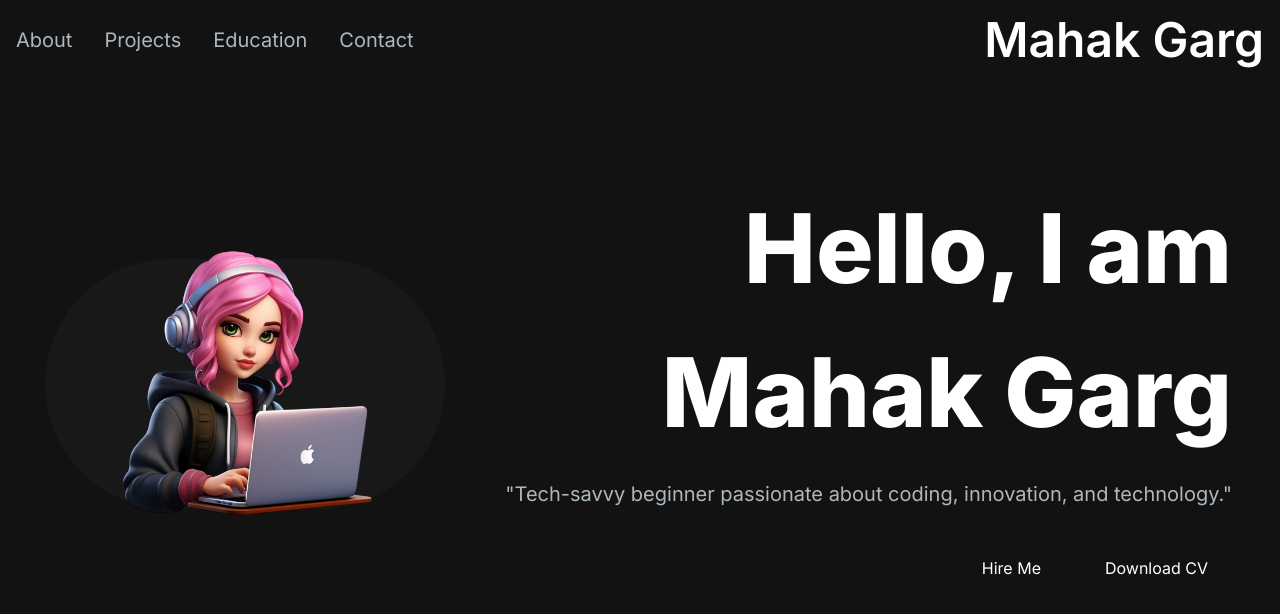
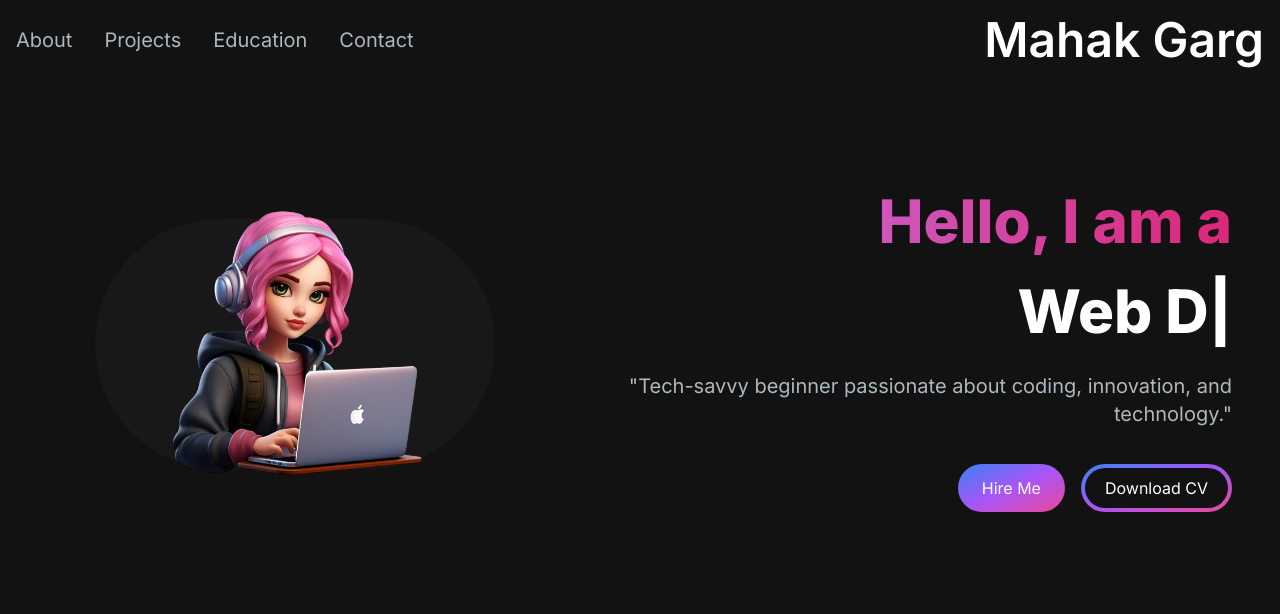
Before and after one commit to Mahak008/my-portfolio, a Next.js app: page / in a window 1280 px wide. Shown: the top 614 px of the page. Built offline with nearby package versions, Linux system fonts and the light colour scheme.

Commit message:
Hero Section Complete

```diff
--- a/package.json
+++ b/package.json
@@ -12,7 +12,8 @@
     "next": "14.2.3",
     "react": "^18",
     "react-dom": "^18",
-    "react-icons": "^5.2.1"
+    "react-icons": "^5.2.1",
+    "react-type-animation": "^3.2.0"
   },
   "devDependencies": {
     "eslint": "^8",
--- a/src/app/components/Hero.jsx
+++ b/src/app/components/Hero.jsx
@@ -1,21 +1,34 @@
-"use client"
+"use client";
 import React from 'react'
 import Image from 'next/image'
 import Link from 'next/link'
+import { TypeAnimation } from 'react-type-animation';
 
 const Hero = () => {
   return (
     <section className='lg:py-16'>
       <div className='grid grid-cols-1 sm:grid-cols-12'>
-        <div className='col-span-4 place-self-center mt-4 lg:mt-0'>
+        <div className='col-span-5 place-self-center mt-4 lg:mt-0'>
           <div className='rounded-full bg-[#181818] w-[250px] h-[250px] lg:w-[400px] lg:h[400px] relative'>
             <Image src='/images/hero-image.png' alt='hero-img' className='absolute transform -translate-x-1/2 -translate-y-1/2 top-1/2 left-1/2' width={300} height={300} />
           </div>
         </div>
 
-        <div className='col-span-8 place-self-center text-center sm:text-right justify-self-start'>
-          <h1 className='text-white mb-4 text-4xl sm:text-5xl lg:text-8xl lg:leading-normal font-extrabold'>
-            Hello, I am Mahak Garg
+        <div className='col-span-7 place-self-center text-center sm:text-right justify-self-start'>
+          <h1 className='text-white mb-4 text-4xl sm:text-5xl lg:text-6xl lg:leading-normal font-extrabold'>
+            <div className='text-transparent bg-clip-text bg-gradient-to-r from-purple-400 to-pink-600'> Hello, I am a</div>
+            <TypeAnimation
+              sequence={[
+                'Web Developer',
+                1000,
+                'Mern Stack Developer',
+                1000
+              ]}
+              wrapper="span"
+              speed={50}
+              style={{ fontSize: '1em', display: 'inline-block' }}
+              repeat={Infinity}
+            />
           </h1>
 
           <p className='text-[#ADB7BE] text-base sm:text-lg lg:text-xl mb-6'>
@@ -23,11 +36,11 @@ const Hero = () => {
           </p>
 
           <div>
-            <Link href="/#contact" className='px-6 inline-block py-3 w-full sm:w-fit rounded-full mr-4 bg-gradient-to-br from-primary-500 to-secondary-500 hover:bg-slate-800 text-white'>
+            <Link href="/#contact" className='px-6 inline-block py-3 w-full sm:w-fit rounded-full mr-4 bg-gradient-to-br from-blue-500 via-purple-500 to-pink-500 hover:bg-slate-800 text-white'>
               Hire Me
             </Link>
 
-            <Link href='/' className='px-1 inline-block py-1 w-full sm:w-fit rounded-full bg-gradient-to-br from-primary-500 to-secondary-500 hover:bg-slate-800 text-white mt-3'>
+            <Link href='/' className='px-1 inline-block py-1 w-full sm:w-fit rounded-full bg-gradient-to-br from-blue-500 via-purple-500 to-pink-500 hover:bg-slate-800 text-white mt-3'>
               <span className='block bg-[#121212] hover:bg-slate-800 rounded-full px-5 py-2'>
                 Download CV
               </span>
```
Also changed, not shown: 1 other file (tests, documents, lock files or other folders).
